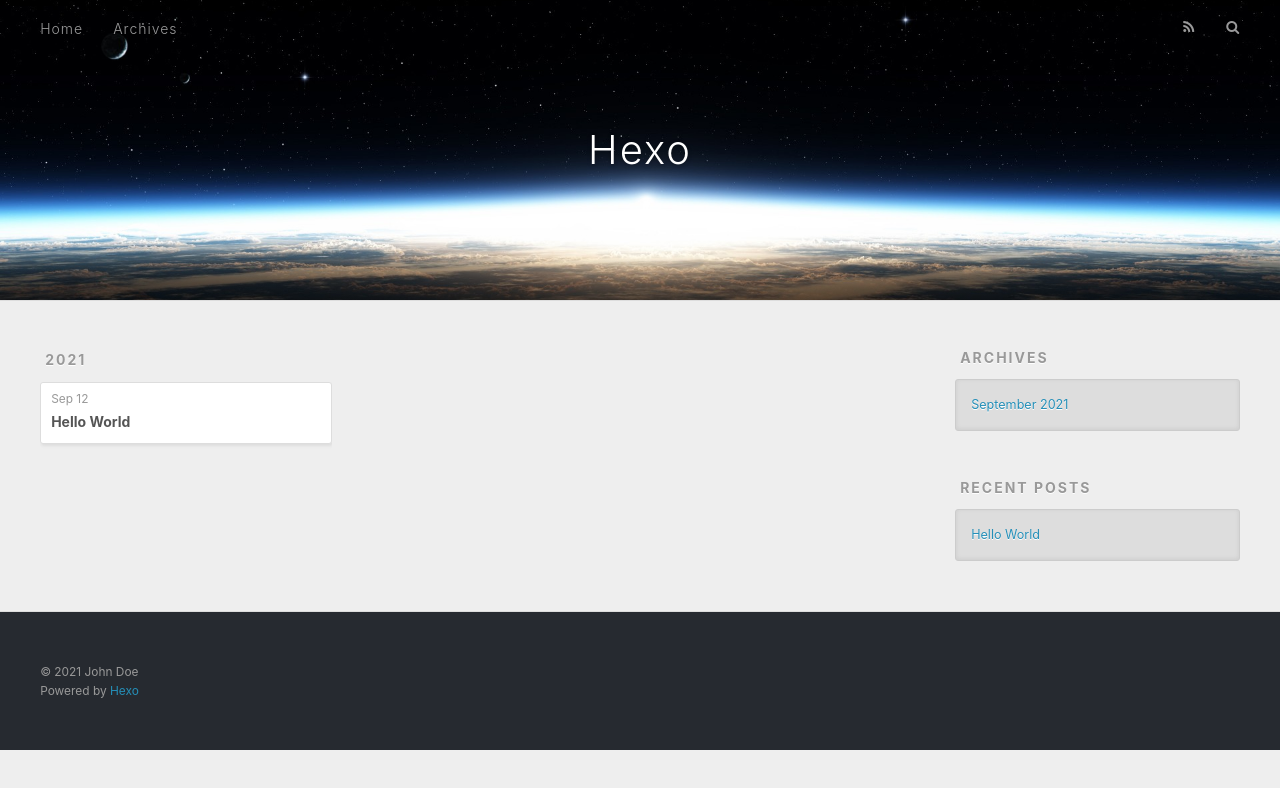
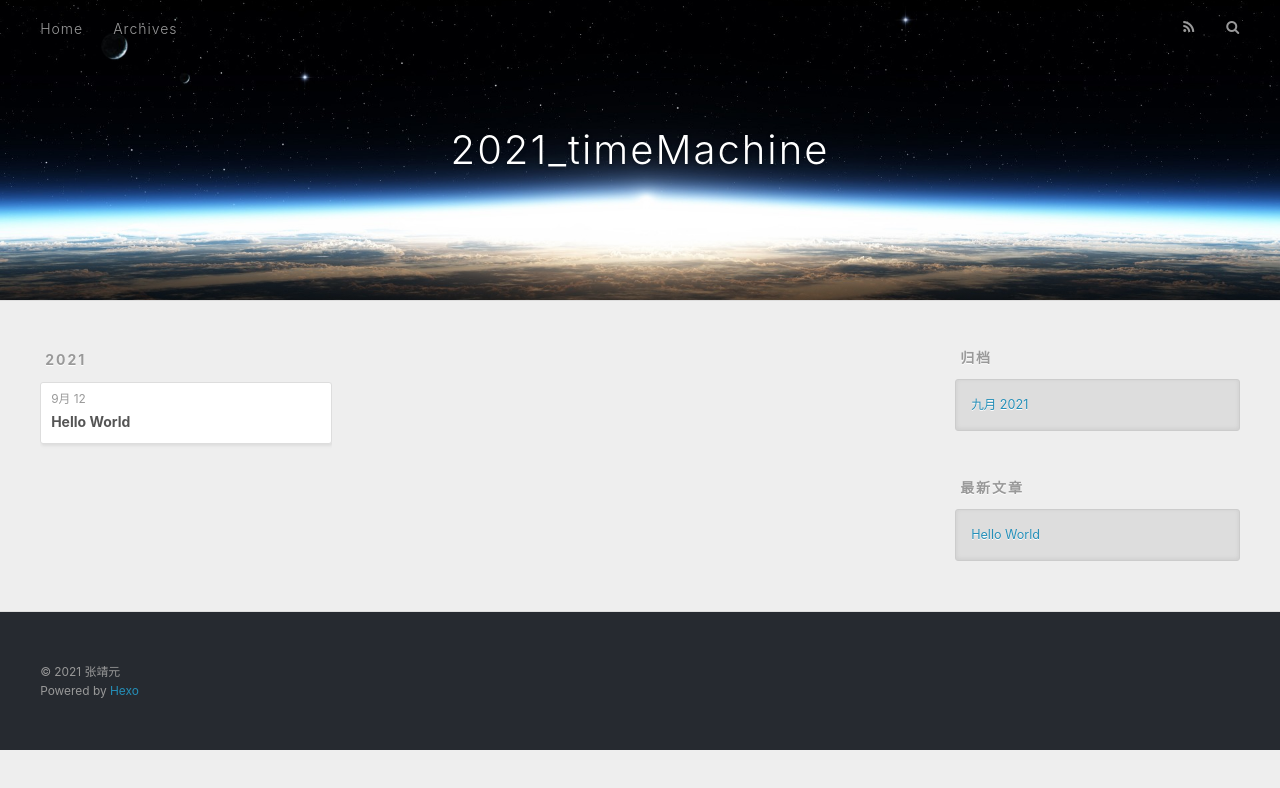
Before and after one commit to EskimoA000/EskimoA000.github.io, a plain HTML site: page archives/index.html in a window 1280 px wide. Drawn offline with nearby package versions, Linux system fonts and the light colour scheme.

Commit message:
Site updated: 2021-09-13 11:43:16

```diff
--- a/archives/index.html
+++ b/archives/index.html
@@ -5,17 +5,19 @@
 
 
 
-  <title>Archives | Hexo</title>
+  <title>归档 | 2021_timeMachine</title>
   <meta name="viewport" content="width=device-width, initial-scale=1, maximum-scale=1">
-  <meta property="og:type" content="website">
-<meta property="og:title" content="Hexo">
-<meta property="og:url" content="http://example.com/archives/index.html">
-<meta property="og:site_name" content="Hexo">
-<meta property="og:locale" content="en_US">
-<meta property="article:author" content="John Doe">
+  <meta name="description" content="daydayup">
+<meta property="og:type" content="website">
+<meta property="og:title" content="2021_timeMachine">
+<meta property="og:url" content="http://zjy2021.top/archives/index.html">
+<meta property="og:site_name" content="2021_timeMachine">
+<meta property="og:description" content="daydayup">
+<meta property="og:locale" content="zh_CN">
+<meta property="article:author" content="张靖元">
 <meta name="twitter:card" content="summary">
 
-    <link rel="alternate" href="/atom.xml" title="Hexo" type="application/atom+xml">
+    <link rel="alternate" href="/atom.xml" title="2021_timeMachine" type="application/atom+xml">
 
 
     <link rel="icon" href="/favicon.png">
@@ -36,7 +38,7 @@
   <div id="header-outer" class="outer">
     <div id="header-title" class="inner">
       <h1 id="logo-wrap">
-        <a href="/" id="logo">Hexo</a>
+        <a href="/" id="logo">2021_timeMachine</a>
       </h1>
 
     </div>
@@ -53,10 +55,10 @@
 
           <a id="nav-rss-link" class="nav-icon" href="/atom.xml" title="RSS Feed"></a>
 
-        <a id="nav-search-btn" class="nav-icon" title="Search"></a>
+        <a id="nav-search-btn" class="nav-icon" title="搜索"></a>
       </nav>
       <div id="search-form-wrap">
-        <form action="//google.com/search" method="get" accept-charset="UTF-8" class="search-form"><input type="search" name="q" class="search-form-input" placeholder="Search"><button type="submit" class="search-form-submit">&#xF002;</button><input type="hidden" name="sitesearch" value="http://example.com"></form>
+        <form action="//google.com/search" method="get" accept-charset="UTF-8" class="search-form"><input type="search" name="q" class="search-form-input" placeholder="Search"><button type="submit" class="search-form-submit">&#xF002;</button><input type="hidden" name="sitesearch" value="http://zjy2021.top"></form>
       </div>
     </div>
   </div>
@@ -79,7 +81,7 @@
   <div class="archive-article-inner">
     <header class="archive-article-header">
       <a href="/2021/09/12/hello-world/" class="archive-article-date">
-  <time datetime="2021-09-12T08:23:55.823Z" itemprop="datePublished">Sep 12</time>
+  <time datetime="2021-09-12T08:23:55.823Z" itemprop="datePublished">9月 12</time>
 </a>
 
 
@@ -111,9 +113,9 @@
 
 
   <div class="widget-wrap">
-    <h3 class="widget-title">Archives</h3>
+    <h3 class="widget-title">归档</h3>
     <div class="widget">
-      <ul class="archive-list"><li class="archive-list-item"><a class="archive-list-link" href="/archives/2021/09/">September 2021</a></li></ul>
+      <ul class="archive-list"><li class="archive-list-item"><a class="archive-list-link" href="/archives/2021/09/">九月 2021</a></li></ul>
     </div>
   </div>
 
@@ -121,7 +123,7 @@
 
 
   <div class="widget-wrap">
-    <h3 class="widget-title">Recent Posts</h3>
+    <h3 class="widget-title">最新文章</h3>
     <div class="widget">
       <ul>
 
@@ -141,7 +143,7 @@
 
   <div class="outer">
     <div id="footer-info" class="inner">
-      &copy; 2021 John Doe<br>
+      &copy; 2021 张靖元<br>
       Powered by <a href="http://hexo.io/" target="_blank">Hexo</a>
     </div>
   </div>
```
Also changed, not shown: 2021/09/12/hello-world/index.html (+14 -14 lines), archives/2021/09/index.html (+18 -16 lines), archives/2021/index.html (+18 -16 lines), index.html (+18 -16 lines).
